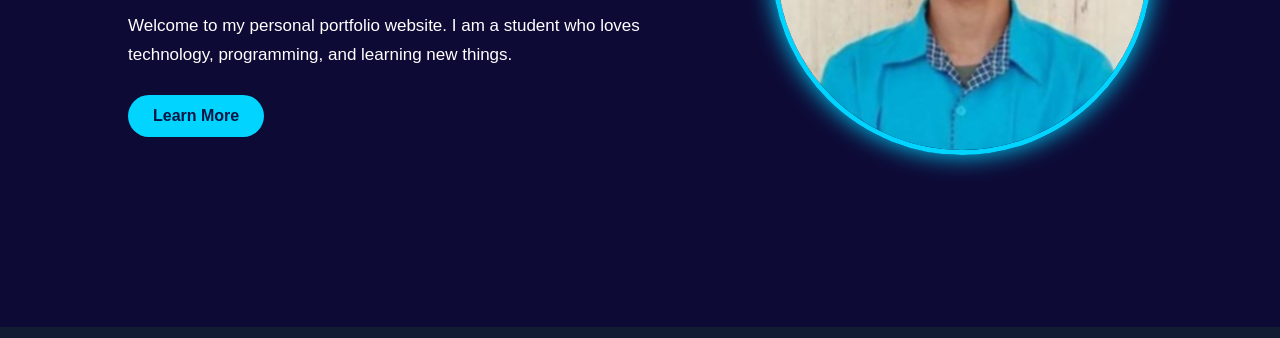
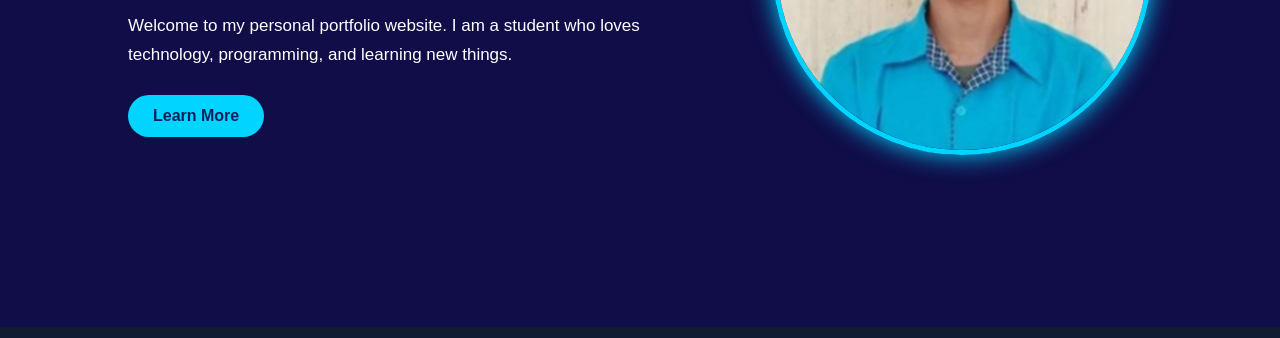
Before and after one commit to clarenceantoniega78-dev/PORTFOLIO-PAGE-HTML-CSS-ANTNIEGA, a plain HTML site: page index.html in a window 1280 px wide. Shown: the part 462-800 px from the top of the page. Drawn offline with Linux system fonts and the light colour scheme.

```diff
--- a/index.html
+++ b/index.html
@@ -127,7 +127,7 @@
         <p>Email: clarenceantoniega78@gmail.com</p>
         <p>Facebook: https://www.facebook.com/share/1Ds8aZW8fV/</p>
         <p>Location: Baranggay Tapi, Kabankalan City, Negros Occidental</p>
-        <p>ContactNo: 09535990074</p>
+        <p>Contact No: 09535990074</p>
     </section>
 
     <!-- FOOTER -->
--- a/styles/style.css
+++ b/styles/style.css
@@ -9,7 +9,7 @@
 }
 
 body {
-    background: #0e0a36;
+    background: #100d49;
     color: white;
 }
 
@@ -90,7 +90,7 @@ body {
     display: inline-block;
     padding: 12px 25px;
     background: #00d4ff;
-    color: #041644;
+    color: #0c215b;
     text-decoration: none;
     border-radius: 25px;
     font-weight: bold;
```
